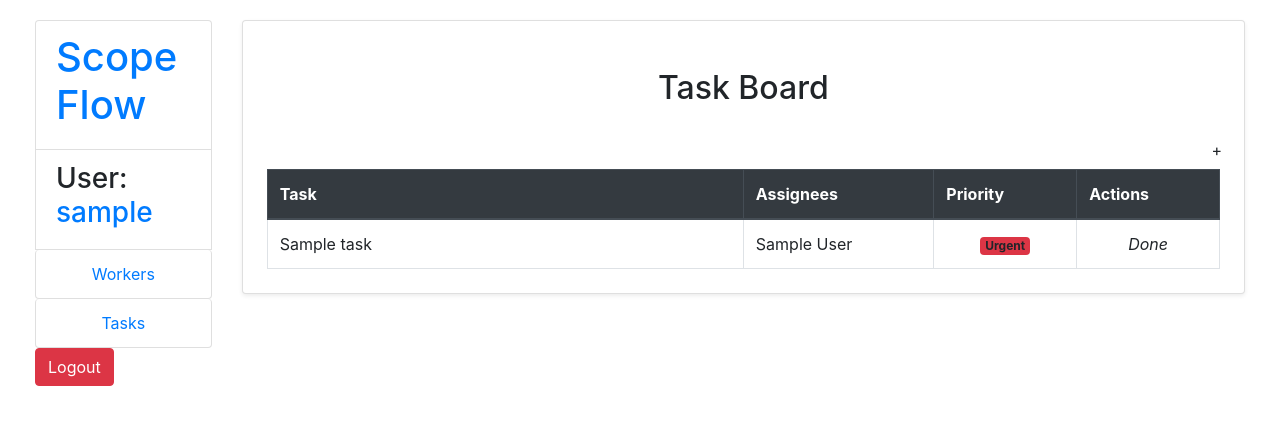
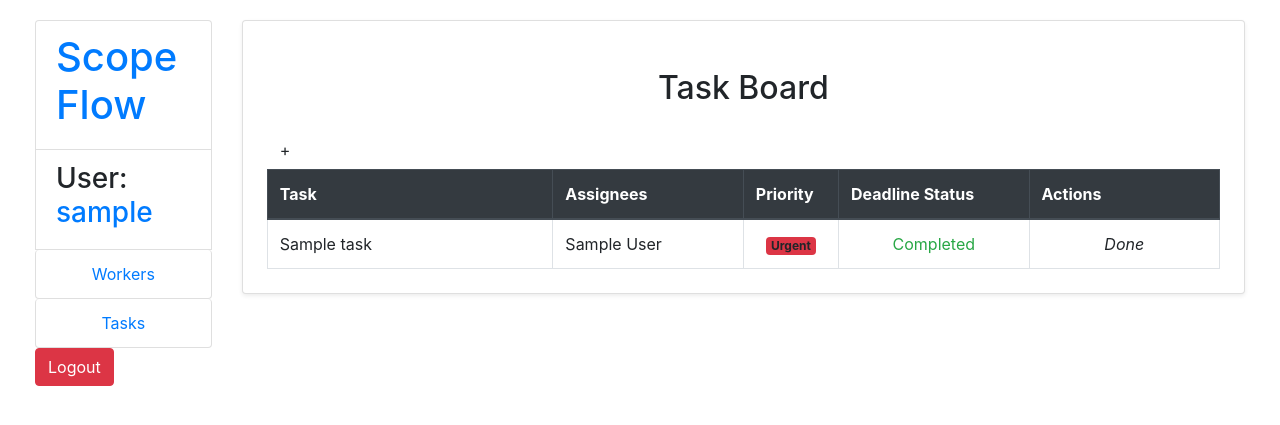
Before and after one commit to turulko-oleksandr/scope-flow, a Django app: page /scope-flow/tasks/1/ in a window 1280 px wide. Shown: the top 425 px of the page. Run offline with Django 5.2, Linux system fonts and the light colour scheme; a user stored in the database is signed in; tables that the repository leaves empty hold one stand-in row (values such as "Sample post").

Commit message:
fix(tasks): fix redirection issues on task-list view

```diff
--- a/scope_flow/views.py
+++ b/scope_flow/views.py
@@ -102,4 +102,5 @@ class TaskSubmitView(LoginRequiredMixin, View):
 class TaskDeleteView(LoginRequiredMixin, generic.DeleteView):
     model = Task
     template_name = "task/task_confirm_delete.html"
-    success_url = reverse_lazy('scope_flow:task-list')
+    def get_success_url(self):
+        return reverse_lazy('scope_flow:task-list', kwargs={'pk': self.request.user.pk})
--- a/templates/task/task_confirm_delete.html
+++ b/templates/task/task_confirm_delete.html
@@ -13,7 +13,7 @@
             <form method="post">
               {% csrf_token %}
               <button type="submit" class="btn btn-danger">Yes, delete</button>
-              <a href="{% url 'scope_flow:task-list' %}" class="btn btn-secondary">Cancel</a>
+              <a href="{% url 'scope_flow:task-list' pk=user.pk %}" class="btn btn-secondary">Cancel</a>
             </form>
           </div>
         </div>
--- a/templates/task/task_list.html
+++ b/templates/task/task_list.html
@@ -12,10 +12,12 @@
       </div>
 
       <div class="row justify-content-end">
+        <div class="container">
           <a class="btn fw-4 fs-3 btn-custom-font" href="{% url "scope_flow:task-create" %}">+</a>
-
+        </div>
         {% block delete_task_confirmation %}
-  <div class="modal fade" id="deleteConfirmationModal" tabindex="-1" aria-labelledby="deleteModalLabel" aria-hidden="true">
+          <div class="modal fade" id="deleteConfirmationModal" tabindex="-1" aria-labelledby="deleteModalLabel"
+               aria-hidden="true">
             <div class="modal-dialog">
               <div class="modal-content">
                 <div class="modal-header">
@@ -38,26 +40,23 @@
       <table class="table table-bordered table-hover mb-0">
         <thead class="thead-dark">
         <tr>
-          <th scope="col" style="width: 50%">Task</th>
+          <th scope="col" style="width: 30%">Task</th>
           <th scope="col" style="width: 20%">Assignees</th>
-          <th scope="col" style="width: 15%">Priority</th>
-          <th scope="col" style="width: 15%">Actions</th>
+          <th scope="col" style="width: 10%">Priority</th>
+          <th scope="col" style="width: 20%">Deadline Status</th>
+          <th scope="col" style="width: 20%">Actions</th>
         </tr>
         </thead>
         <tbody>
         {% if tasks.count != 0 %}
           {% for task in tasks %}
             <tr class="fw-normal">
-              <!-- Task Name -->
               <td class="align-middle">
                 <div class="d-flex align-items-center">
                   <label for="taskCheck{{ task.pk }}" class="ms-3 mb-0">{{ task.name }}</label>
                 </div>
               </td>
-
-              <!-- Assignees (Full names) -->
               <td class="align-middle">
-
                 <div class="d-flex">
                   {% if task.assignees.count != 0 %}
                     <span class="inline_label">{{ task.assignees.all|join:", " }}</span>
@@ -66,11 +65,8 @@
                   {% endif %}
                 </div>
               </td>
-
-              <!-- Priority -->
               <td class="align-middle text-center">
-                <span
-                    class="fs-1 badge
+                        <span class="fs-1 badge
                             {% if task.priority == "Urgent" %} bg-danger
                             {% elif task.priority == "High" %} bg-warning
                             {% elif task.priority == "Medium" %} bg-primary
@@ -78,35 +74,65 @@
                             {% endif %}">
                             {{ task.priority }}
                         </span>
-
               </td>
 
-              <!-- Actions -->
+              <td class="align-middle text-center">
+                {% if task.is_completed %}
+                  <span class="text-success">Completed</span>
+                {% else %}
+                  {% now "Y-m-d" as today %}
+                  <span
+                      {% if task.deadline|date:"Y-m-d" == today %}
+                        class="text-warning">
+                          {% elif task.deadline < today %}
+                    class="text-danger">
+                  {% else %}
+                     class="text-success">{{ today }} </span>
+                      {% endif %}
+                {% endif %}
+              </td>
 
               <td class="align-middle text-center">
+
                 {% if not task.is_completed %}
+
                   <form action="{% url 'scope_flow:task-submit' pk=task.pk %}" method="post" style="display:inline;">
+
                     {% csrf_token %}
+
                     <button type="submit" class="btn btn-sm btn-outline-success border-0 p-0" title="Mark as Done">
+
                       <i class="fas fa-check-circle"></i>
+
                     </button>
+
                   </form>
+
                   <a href="{% url 'scope_flow:task-update' pk=task.pk %}" title="Edit">
+
                     <i class="fas fa-edit text-primary me-3"></i>
+
                   </a>
+
                   <a href="{% url 'scope_flow:task-delete' pk=task.pk %}" title="Delete">
+
                     <i class="fas fa-trash-alt text-danger"></i>
+
                   </a>
+
                 {% elif task.deadline %}
+
                   <i>Done</i>
+
                 {% endif %}
+
 
               </td>
             </tr>
           {% endfor %}
         {% else %}
           <tr>
-            <td colspan="4" class="text-center text-muted">There are no tasks.</td>
+            <td colspan="5" class="text-center text-muted">There are no tasks.</td>
           </tr>
         {% endif %}
         </tbody>
@@ -116,12 +142,12 @@
   </div>
   {% block extra_js %}
     <script>
-    document.addEventListener('DOMContentLoaded', function() {
+      document.addEventListener('DOMContentLoaded', function () {
         var deleteLinks = document.querySelectorAll('.delete-link');
         var confirmDeleteButton = document.getElementById('confirmDeleteButton');
 
-        deleteLinks.forEach(function(link) {
-            link.addEventListener('click', function(event) {
+        deleteLinks.forEach(function (link) {
+          link.addEventListener('click', function (event) {
             event.preventDefault();
             var deleteUrl = this.getAttribute('data-delete-url');
             confirmDeleteButton.href = deleteUrl;
```
Lines whose indentation alone changed are shown as unchanged.
